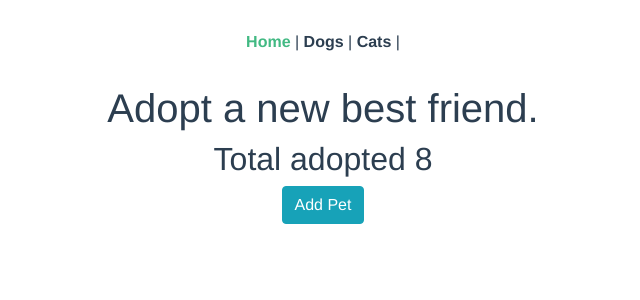
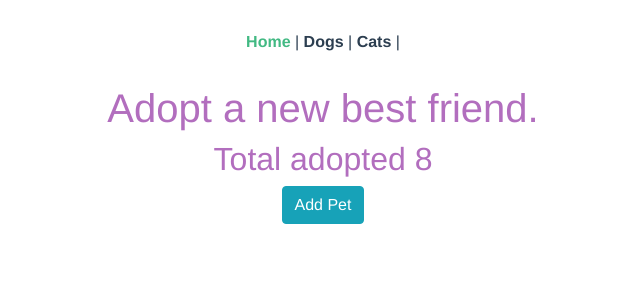
Before and after one commit to et4891/vue-tutorial, a Vue app in the folder adopt-pets/: page / in a window 1280 px wide. Shown: the top 300 px of the page, without its empty margins (317-957 px from the left). Built offline with nearby package versions, Linux system fonts and the light colour scheme.

Commit message:
added sass sample

```diff
--- /dev/null
+++ b/adopt-pets/src/assets/sass/base/_variables.sass
@@ -0,0 +1 @@
+$primary-color: #b26ebe
--- /dev/null
+++ b/adopt-pets/src/assets/sass/components/_home.sass
@@ -0,0 +1,2 @@
+.home-view-container
+  color: $primary-color
--- /dev/null
+++ b/adopt-pets/src/assets/sass/index.sass
@@ -0,0 +1,5 @@
+// base
+@import 'base/variables'
+
+// components
+@import 'components/home'
--- a/adopt-pets/src/main.js
+++ b/adopt-pets/src/main.js
@@ -3,6 +3,7 @@
 
 import 'bootstrap/dist/css/bootstrap.css';
 import 'bootstrap-vue/dist/bootstrap-vue.css';
+import './assets/sass/index.sass';
 
 import App from './App.vue';
 import router from './router';
--- a/adopt-pets/src/views/Home.vue
+++ b/adopt-pets/src/views/Home.vue
@@ -1,5 +1,5 @@
 <template>
-  <div class="home">
+  <div class="home-view-container">
     <h1>Adopt a new best friend.</h1>
     <h2>Total adopted {{ totalPets }}</h2>
     <button class="btn btn-info" @click.prevent="toggleFormBtn">Add Pet</button>
```
